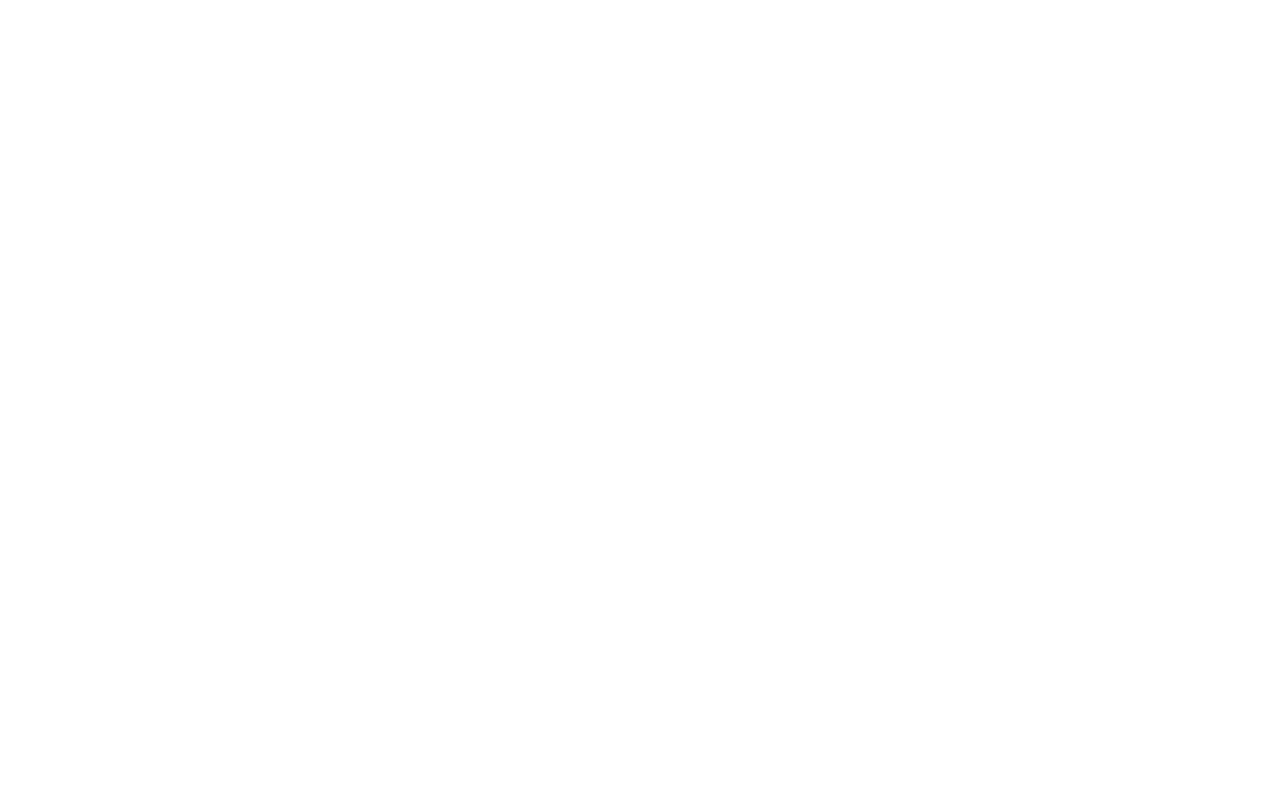
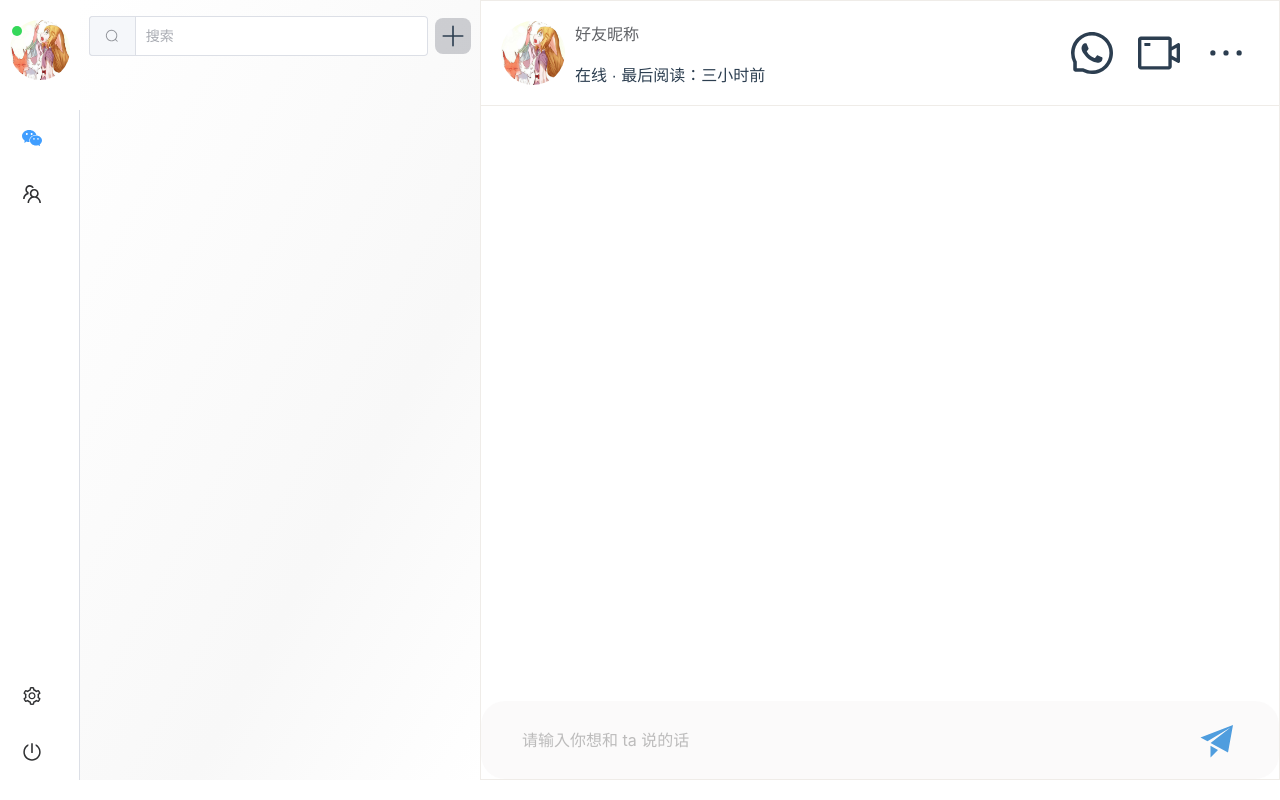
Before and after one commit to jiangjing1219/im-vue-ui, a Vue app: page /main/conversations in a window 1280 px wide. Before the commit this address had no page. Built offline with nearby package versions, Linux system fonts and the light colour scheme.

Commit message:
[202406122123][fix]路由调整

```diff
--- /dev/null
+++ b/src/components/ChatMessage/ChatMessage.vue
@@ -0,0 +1,56 @@
+<template>
+  <div class="styled-conversation">
+    <div style="width: 100%">
+      <TitleBar/>
+    </div>
+    <div style="flex: 1">
+      <chat-bubble :type="message.isMe ? 'mine' : 'other'" :time="dayjs(message.messageTime).format('YYYY年-MM月-DD日 HH:mm')" v-for="message in messageRecordStore.getUserMessageRecord(conversationSetStore.currentConversation.toId)" :key="message.messageId">{{ message.messageBody}}</chat-bubble>
+    </div>
+    <Footer/>
+  </div>
+</template>
+
+<script setup lang="ts">
+import TitleBar from '@/components/TitleBar/TitleBar.vue';
+import ChatBubble from '@/components/ChatBubble/ChatBubble.vue';
+import Footer from '@/components/Footer/Footer.vue';
+import { useMessageRecordStore } from '@/store/messageRecord';
+import { useConversationSetStore } from '@/store/conversationSet';
+import { storeToRefs } from 'pinia';
+// eslint-disable-next-line import/no-extraneous-dependencies
+import dayjs from 'dayjs';
+
+const messageRecordStore = useMessageRecordStore();
+const conversationSetStore = useConversationSetStore();
+console.log(messageRecordStore);
+</script>
+
+<style scoped>
+.styled-conversation {
+  display: flex;
+  flex-direction: column;
+  height: 100%;
+  border: 1px solid #EFECE8;
+
+  & > *:last-child {
+    align-self: end;
+  }
+}
+
+.conversations {
+  padding: 10px 15px;
+  display: flex;
+  flex-direction: column;
+  align-items: flex-start;
+  box-sizing: border-box;
+  width: 100%;
+  /* overflow-y: auto; 会在垂直方向上生成一个垂直滚动条，使用户能够滚动查看超出容器高度的内容。滚动条只在内容溢出时显示，否则隐藏。*/
+  overflow-y: auto;
+  flex: 1;
+  /* 每条记录的上下边距为 10 px*/
+
+  & > * {
+    margin: 10px 0;
+  }
+}
+</style>
--- a/src/router/index.ts
+++ b/src/router/index.ts
@@ -15,16 +15,22 @@
   {
     path: '/main',
     component: () => import('@/views/Main.vue'),
-    redirect: '/main/conversationCar',
+    redirect: '/main/conversations',
     children: [{
-      path: 'conversationCar',
-      name: 'conversationCar',
-      component: () => import('@/views/MessageList/MessageList.vue'),
+      path: 'conversations',
+      name: 'conversations',
+      component: () => import('@/views/conversationPage/ConversationPage.vue'),
     },
     {
       path: 'contacts',
       name: 'contacts',
-      component: () => import('@/views/ContactCardList/ContactCardList.vue'),
+      redirect: '/main/contacts/friendRequest',
+      component: () => import('@/views/contactPage/ContactPage.vue'),
+      children: [{
+        path: 'friendRequest',
+        name: 'friendRequest',
+        component: () => import('@/views/friendRequestPage/FriendRequestPage.vue'),
+      }],
     }],
   },
 ];
--- a/src/views/Main.vue
+++ b/src/views/Main.vue
@@ -6,12 +6,12 @@
         <Avatar :src=profileImage status='online' size="60px" statusIconSize="10px"></Avatar>
       </div>
       <el-menu
-        default-active="/main/conversationCar"
+        default-active="/main/conversations"
         class="el-menu-vertical-demo"
         collapse="false"
         :router="true"
       >
-        <el-menu-item index="/main/conversationCar">
+        <el-menu-item index="/main/conversations">
           <el-icon :size="20">
             <WechatFilled />
           </el-icon>
@@ -44,14 +44,17 @@
         </el-menu>
       </div>
     </div>
-    <!--  中间聊天列表  -->
+    <div style="flex: 1">
+      <router-view/>
+    </div>
+<!--    &lt;!&ndash;  中间聊天列表  &ndash;&gt;
     <div class="sidebar">
       <router-view/>
     </div>
-    <!--  右侧聊天面板  -->
+    &lt;!&ndash;  右侧聊天面板  &ndash;&gt;
     <div class="content">
-      <conversation/>
-    </div>
+      <router-view name="rightPane"/>
+    </div>-->
   </div>
 </template>
 
@@ -64,7 +67,7 @@
   SettingOutlined,
   PoweroffOutlined,
 } from '@ant-design/icons-vue';
-import Conversation from '@/components/Conversation/Conversation.vue';
+import Conversation from '@/views/messagePage/messagePage.vue';
 import { RouterView } from 'vue-router';
 import profileImage from '../components/Avatar/demo.jpg';
 
--- a/src/views/MessageList/MessageList.vue
+++ /dev/null
@@ -1,68 +0,0 @@
-<template>
-  <div class="styled-message-list">
-    <div class="chat-header">
-      <el-input
-        v-model="searchText"
-        style="width: 87%;height: 40px;border-radius:24px;background-color:rgba(241, 237, 237, 0.3)"
-        placeholder="搜索"
-        class="input-with-select"
-      >
-        <template #prepend>
-          <el-button :icon="Search"/>
-        </template>
-      </el-input>
-      <div style="height: 36px;width: 36px; background-color: rgba(24, 28, 47, 0.2);
-      border-radius:8px;display: flex;align-items: center;justify-content: center">
-        <el-icon size="26">
-          <Plus/>
-        </el-icon>
-      </div>
-    </div>
-    <div class="chat-body">
-      <conversation-car v-for="conversation in conversationSet" :key="conversation.conversationId" :conversation-id="conversation.conversationId" :conversation-type="conversation.conversationType" :target-id="conversation.toId"/>
-    </div>
-  </div>
-</template>
-
-<script setup lang="ts">
-
-import { ref } from 'vue';
-// eslint-disable-next-line import/no-extraneous-dependencies
-import { Plus, Search } from '@element-plus/icons-vue';
-import ConversationCar from '@/components/ConversationCar/ConversationCar.vue';
-import { useConversationSetStore } from '@/store/conversationSet';
-import { storeToRefs } from 'pinia';
-
-const conversationSetStore = useConversationSetStore();
-const { conversationSet } = storeToRefs(conversationSetStore);
-
-const searchText = ref('');
-
-</script>
-
-<style>
-
-.styled-message-list {
-  display: flex;
-  flex-direction: column;
-  height: calc(100vh - 20px); /* 设置容器的高度为视口的高度 */
-}
-
-.chat-header {
-  flex: 0 0 auto; /* 不伸缩，固定在容器顶部 */
-  display: flex;
-  align-items: center;
-  justify-content: space-around;
-  margin: 16px 5px 5px 5px;
-}
-
-.chat-body {
-  flex: 1 1 auto; /* 伸缩，占据剩余空间 */
-  overflow-y: auto; /* 当内容过多时显示滚动条 */
-
-  display: flex;
-  flex-direction: column;
-  align-items: center;
-}
-
-</style>
--- a/src/views/ContactCardList/ContactCardList.vue
+++ b/src/views/contactPage/ContactPage.vue
@@ -1,4 +1,6 @@
 <template>
+  <div style="display: flex">
+    <div class="sidebar">
       <div class="styled-contact-list">
         <div class="contact-header">
           <el-input
@@ -39,6 +41,12 @@
           />
         </div>
       </div>
+    </div>
+    <div>
+      <router-view></router-view>
+    </div>
+  </div>
+
   <add-friend-dialog v-model:visible="addFriendDialogVisible"/>
 </template>
 
@@ -67,6 +75,15 @@
 </script>
 
 <style scoped>
+
+.sidebar {
+  max-width: 448px;
+  min-width: 344px;
+  height: 100%;
+  flex: 1;
+  background: linear-gradient(119.19deg, #FFFFFF 0%, #F8F8F8 65.34%, #FFFFFF 100%);
+}
+
 .styled-contact-list {
   display: flex;
   flex-direction: column;
--- /dev/null
+++ b/src/views/conversationPage/ConversationPage.vue
@@ -0,0 +1,90 @@
+<template>
+  <div style="display: flex">
+    <div class="sidebar">
+      <div class="styled-message-list"    >
+        <div class="chat-header">
+          <el-input
+            v-model="searchText"
+            style="width: 87%;height: 40px;border-radius:24px;background-color:rgba(241, 237, 237, 0.3)"
+            placeholder="搜索"
+            class="input-with-select"
+          >
+            <template #prepend>
+              <el-button :icon="Search"/>
+            </template>
+          </el-input>
+          <div style="height: 36px;width: 36px; background-color: rgba(24, 28, 47, 0.2);
+      border-radius:8px;display: flex;align-items: center;justify-content: center">
+            <el-icon size="26">
+              <Plus/>
+            </el-icon>
+          </div>
+        </div>
+        <div class="chat-body">
+          <conversation-car v-for="conversation in conversationSet" :key="conversation.conversationId" :conversation-id="conversation.conversationId" :conversation-type="conversation.conversationType" :target-id="conversation.toId"/>
+        </div>
+      </div>
+    </div>
+    <div class="content">
+      <chat-message/>
+    </div>
+  </div>
+</template>
+
+<script setup lang="ts">
+
+import { ref } from 'vue';
+// eslint-disable-next-line import/no-extraneous-dependencies
+import { Discount, Plus, Search } from '@element-plus/icons-vue';
+import ConversationCar from '@/components/ConversationCar/ConversationCar.vue';
+import { useConversationSetStore } from '@/store/conversationSet';
+import { storeToRefs } from 'pinia';
+import MessagePage from '@/views/messagePage/messagePage.vue';
+import ChatMessage from '@/components/ChatMessage/ChatMessage.vue';
+
+const conversationSetStore = useConversationSetStore();
+const { conversationSet } = storeToRefs(conversationSetStore);
+
+const searchText = ref('');
+
+</script>
+
+<style>
+
+.sidebar {
+  max-width: 448px;
+  min-width: 344px;
+  height: 100%;
+  flex: 1;
+  background: linear-gradient(119.19deg, #FFFFFF 0%, #F8F8F8 65.34%, #FFFFFF 100%);
+}
+
+.content {
+  flex: 2;
+  position: relative;
+}
+
+.styled-message-list {
+  display: flex;
+  flex-direction: column;
+  height: calc(100vh - 20px); /* 设置容器的高度为视口的高度 */
+}
+
+.chat-header {
+  flex: 0 0 auto; /* 不伸缩，固定在容器顶部 */
+  display: flex;
+  align-items: center;
+  justify-content: space-around;
+  margin: 16px 5px 5px 5px;
+}
+
+.chat-body {
+  flex: 1 1 auto; /* 伸缩，占据剩余空间 */
+  overflow-y: auto; /* 当内容过多时显示滚动条 */
+
+  display: flex;
+  flex-direction: column;
+  align-items: center;
+}
+
+</style>
--- /dev/null
+++ b/src/views/friendRequestPage/FriendRequestPage.vue
@@ -0,0 +1,19 @@
+<template>
+  <div>好友申请页面</div>
+</template>
+
+<script>
+
+export default {
+  name: 'FriendRequestPage', // 用你的新组件名替换
+  computed: {
+
+  },
+  methods: {},
+
+};
+</script>
+
+<style lang="css" scoped>
+
+</style>
--- a/src/views/login/Login.vue
+++ b/src/views/login/Login.vue
@@ -124,7 +124,7 @@
               type: 'success',
             });
             initial(data.data);
-            router.push({ path: '/main/conversationCar' });
+            router.push({ path: '/main/conversations' });
           } else {
             ElNotification({
               title: 'Error',
```
Also changed, not shown: src/views/friend/Friend.vue (deleted, +0 -20 lines), src/views/messagePage/messagePage.vue (renamed from src/components/Conversation/Conversation.vue). Lines whose indentation alone changed are shown as unchanged.
